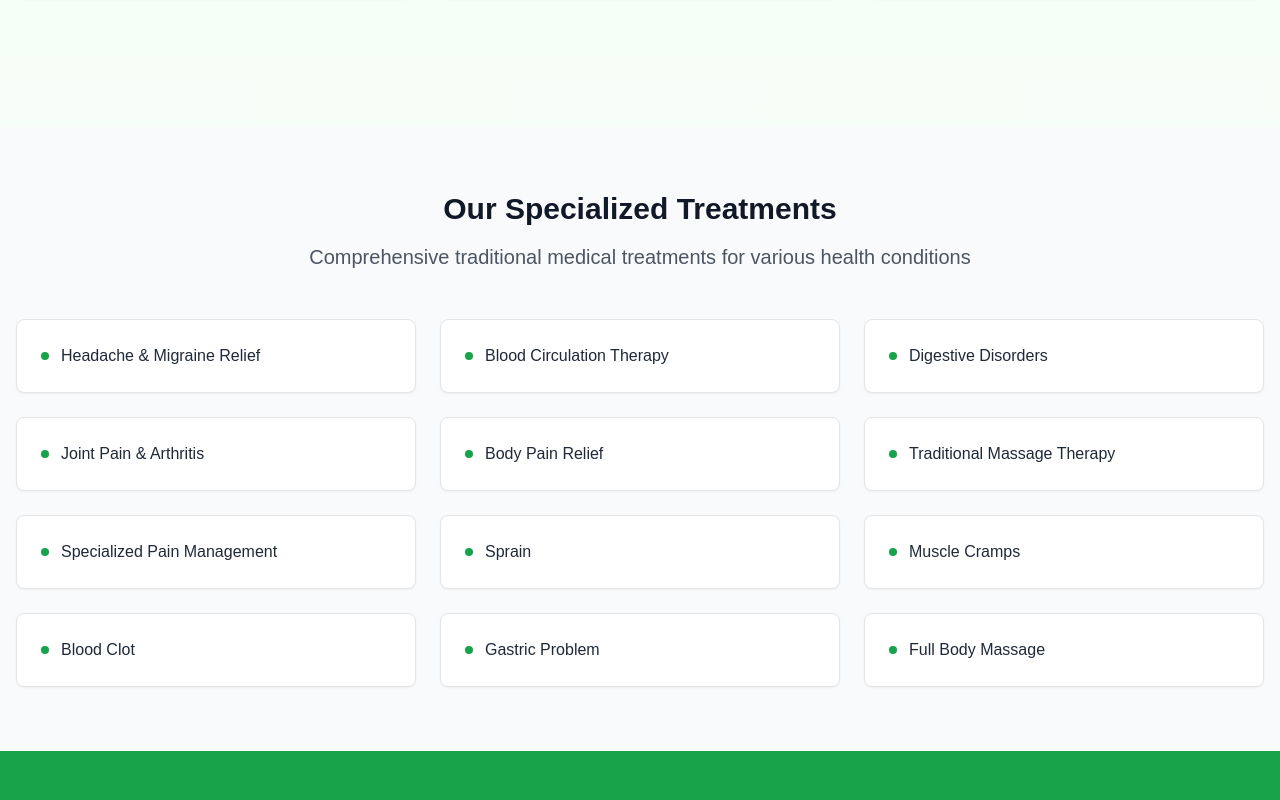
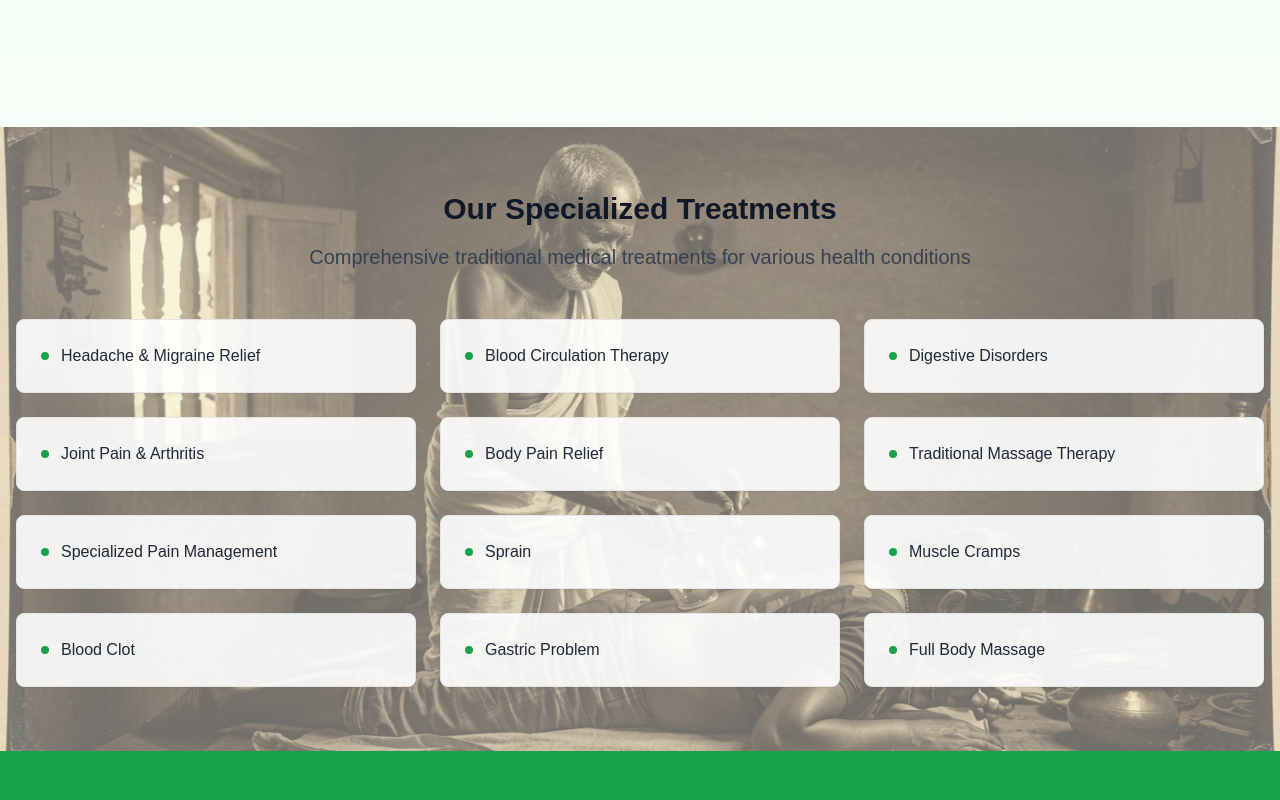
Before and after one commit to lotchankumar/PRNV-TREATMENT, a Next.js app: page / in a window 1280 px wide. Shown: the part 1020-1820 px from the top of the page. Built offline with nearby package versions, Linux system fonts and the light colour scheme.

Commit message:
added bg imgs

```diff
--- a/app/page.tsx
+++ b/app/page.tsx
@@ -151,18 +151,26 @@ export default function HomePage() {
         </div>
       </section>
 
-      {/* Treatments */}
-      <section className="py-16 bg-gray-50">
-        <div className="container mx-auto px-4">
+      {/* Treatments Section with Background Image */}
+<section
+  className="relative py-16 bg-cover bg-center bg-no-repeat"
+  style={{
+    backgroundImage: "url('/treatment1.jpg')", // Replace with your actual image path
+  }}
+>
+  {/* Optional Overlay */}
+  <div className="absolute inset-0 bg-white bg-opacity-40"></div>
+
+  <div className="relative container mx-auto px-4">
     <div className="text-center mb-12">
       <h2 className="text-3xl font-bold text-gray-900 mb-4">Our Specialized Treatments</h2>
-            <p className="text-xl text-gray-600 max-w-2xl mx-auto">
+      <p className="text-xl text-gray-700 max-w-2xl mx-auto">
         Comprehensive traditional medical treatments for various health conditions
       </p>
     </div>
     <div className="grid md:grid-cols-2 lg:grid-cols-3 gap-6">
       {treatments.map((treatment, index) => (
-              <Card key={index} className="hover:shadow-lg transition-shadow">
+        <Card key={index} className="hover:shadow-lg transition-shadow bg-white bg-opacity-90">
           <CardContent className="p-6">
             <div className="flex items-center space-x-3">
               <div className="w-2 h-2 bg-green-600 rounded-full"></div>
@@ -174,6 +182,7 @@ export default function HomePage() {
     </div>
   </div>
 </section>
+
 
       {/* Contact Section */}
       <section className="py-16 bg-green-600 text-white">
```
Also changed, not shown: public/treatment.jpg (added), public/treatment1.jpg (added). Lines whose indentation alone changed are shown as unchanged.
